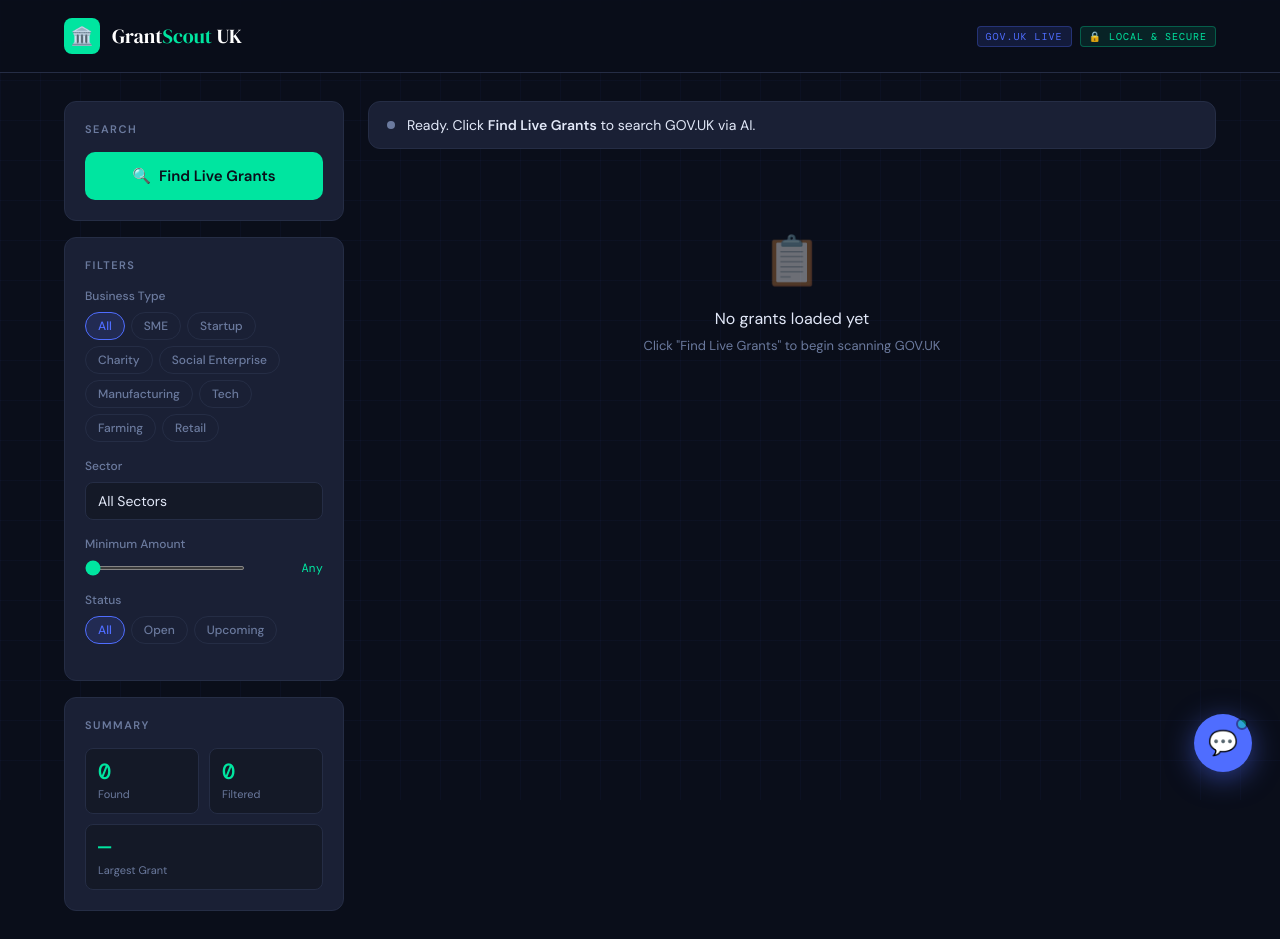
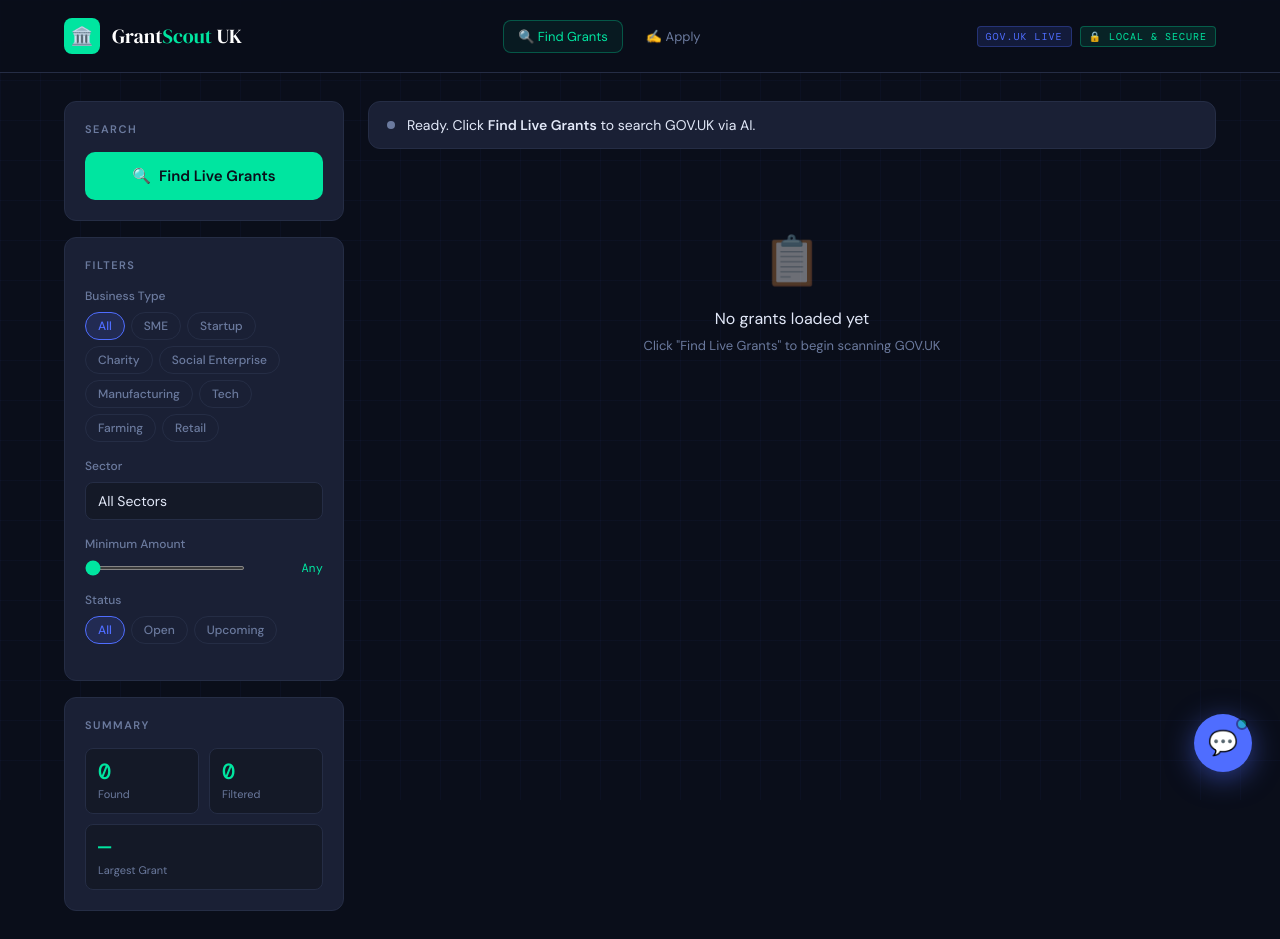
Before and after one commit to rosehipremedy42-ops/grantscout, a website: page index.html in a window 1280 px wide. Drawn offline with nearby package versions, Linux system fonts and the light colour scheme.

Commit message:
Update index.html

```diff
--- a/index.html
+++ b/index.html
@@ -145,7 +145,7 @@ input[type=range]{width:100%;height:4px;border-radius:2px;accent-color:var(--acc
         <div class="logo-icon">🏛️</div>
         <div class="logo-text">Grant<span>Scout</span> UK</div>
       </div>
-      <div class="badges">
+      <nav style="display:flex;gap:8px;align-items:center;"><a href="index.html" style="font-size:13px;color:var(--accent);text-decoration:none;padding:7px 14px;border-radius:8px;border:1px solid rgba(0,229,160,.3);background:rgba(0,229,160,.06);">🔍 Find Grants</a><a href="apply.html" style="font-size:13px;color:var(--muted);text-decoration:none;padding:7px 14px;border-radius:8px;border:1px solid transparent;">✍️ Apply</a></nav><div class="badges">
         <span class="badge gov">GOV.UK LIVE</span>
         <span class="badge sec">🔒 LOCAL &amp; SECURE</span>
       </div>
```
